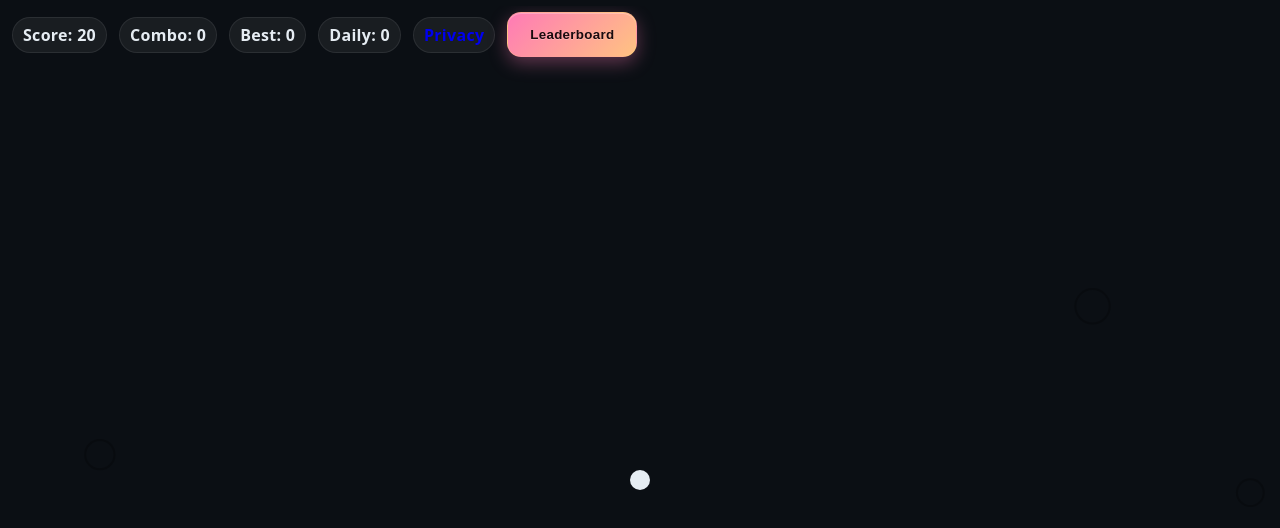
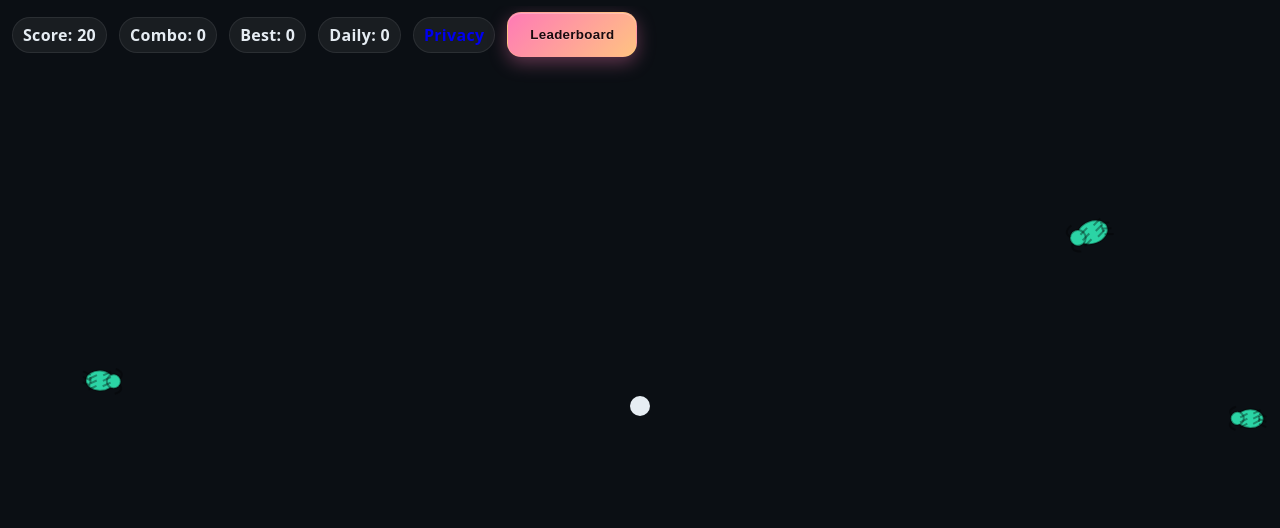
Before and after one commit to alexandremarquesricardo-star/loop_runner_adsense_configurable, a plain HTML site: page index.html in a window 1280 px wide. Both pictures are taken after a click on the button "Play". Drawn offline with Linux system fonts and the light colour scheme.

Commit message:
modified:   index.html

```diff
--- a/index.html
+++ b/index.html
@@ -20,7 +20,7 @@
     });
   </script>
 
-  <!-- Google AdSense -->
+  <!-- Google AdSense (async) -->
   <script async src="https://pagead2.googlesyndication.com/pagead/js/adsbygoogle.js?client=ca-pub-3857946786580406" crossorigin="anonymous"></script>
 
   <!-- Google Funding Choices (CMP) -->
@@ -97,8 +97,8 @@
     @keyframes pop{ 0%{transform:translate(0,0) scale(1);opacity:1} 100%{transform:translate(var(--dx),var(--dy)) scale(.4);opacity:0} }
 
     /* Ads */
-    #ad-top-wrapper { position: fixed; top:0; left:0; right:0; z-index:5; background:#0b0f14; padding:6px 8px 0; }
-    #ad-spacer { height:80px; }
+    #ad-top-wrapper { position: fixed; top:0; left:0; right:0; z-index:5; background:#0b0f14; padding:6px 8px 0; width:100%; }
+    #ad-spacer { height: var(--adH, 72px); }
 
     /* Modal */
     .modal { pointer-events:auto; position: fixed; inset:0; display:none; align-items:center; justify-content:center; z-index:10; }
@@ -112,13 +112,12 @@
 <body>
   <!-- Top Ad (Responsive) -->
   <div id="ad-top-wrapper">
-    <ins class="adsbygoogle"
+    <ins id="ad-top-unit" class="adsbygoogle"
          style="display:block; text-align:center;"
          data-ad-client="ca-pub-3857946786580406"
          data-ad-slot="7067398117"
          data-ad-format="auto"
          data-full-width-responsive="true"></ins>
-    <script>(adsbygoogle = window.adsbygoogle || []).push({});</script>
   </div>
   <div id="ad-spacer"></div>
 
@@ -158,15 +157,14 @@
         <button id="lbClose" class="cta cta--secondary" style="padding:10px 14px;">Close</button>
       </div>
 
-      <!-- In-modal Ad (Responsive) -->
+      <!-- In-modal Ad (Responsive) — load only when shown -->
       <div style="margin: 8px 0;">
-        <ins class="adsbygoogle"
+        <ins id="ad-modal-unit" class="adsbygoogle"
             style="display:block; text-align:center;"
             data-ad-client="ca-pub-3857946786580406"
             data-ad-slot="7067398117"
             data-ad-format="auto"
             data-full-width-responsive="true"></ins>
-        <script>(adsbygoogle = window.adsbygoogle || []).push({});</script>
       </div>
 
       <div class="row" style="margin:8px 0 12px 0; align-items:center;">
@@ -191,11 +189,35 @@
   function resize(){ W=innerWidth|0; H=innerHeight|0; canvas.width=W*DPR; canvas.height=H*DPR; canvas.style.width=W+'px'; canvas.style.height=H+'px'; ctx.setTransform(DPR,0,0,DPR,0,0); }
   addEventListener('resize', resize); resize();
 
+  // Safe Ad init (prevents "availableWidth=0")
+  const topIns = document.getElementById('ad-top-unit');
+  function tryFillTopAd(){
+    if(!topIns) return;
+    const w = topIns.clientWidth;
+    if(w && w > 0){ (window.adsbygoogle=window.adsbygoogle||[]).push({}); return true; }
+    return false;
+  }
+  window.addEventListener('load', ()=>{
+    let ok = tryFillTopAd();
+    if(!ok){
+      const id = setInterval(()=>{ if(tryFillTopAd()) clearInterval(id); }, 200);
+      setTimeout(()=> clearInterval(id), 5000);
+    }
+  });
+
+  // Keep game content from sitting under the ad — auto spacer
+  const spacer = document.getElementById('ad-spacer');
+  if('ResizeObserver' in window){
+    new ResizeObserver(()=>{
+      const h = document.getElementById('ad-top-wrapper').offsetHeight||72;
+      spacer.style.height = h + 'px';
+      document.documentElement.style.setProperty('--adH', h+'px');
+    }).observe(document.getElementById('ad-top-wrapper'));
+  }
+
   const clamp=(v,a,b)=>Math.max(a,Math.min(b,v));
   const dist=(ax,ay,bx,by)=>Math.hypot(ax-bx,ay-by);
-  const now=()=>performance.now();
   const todayKey=()=>new Date().toISOString().slice(0,10);
-
   function mulberry32(a){return function(){let t=a+=0x6D2B79F5;t=Math.imul(t^t>>>15,t|1);t^=t+Math.imul(t^t>>>7,t|61);return((t^t>>>14)>>>0)/4294967296}}
   let seededRand=Math.random; let usingSeed=false;
   function setDailySeed(){ usingSeed=true; seededRand=mulberry32(hashToInt('looprunner:'+todayKey())); }
@@ -210,7 +232,6 @@
   const state={ running:false, paused:false, score:0, combo:0, time:0,
     best:Number(localStorage.getItem('lr_best')||0),
     dailyBest:Number(localStorage.getItem('lr_daily')||0),
-    lastKillAt:0, slowMoUntil:0, hitStopUntil:0, cameraShake:0,
     spawnTimer:0, spawnInterval:1.1, dailyMode:false };
 
   const ui={
@@ -232,22 +253,22 @@
 
   function addParticle(x,y,size=2,life=0.4){ const a=rnd(0,Math.PI*2); const sp=rnd(40,240); particles.push({x,y,vx:Math.cos(a)*sp, vy:Math.sin(a)*sp, life, maxLife:life, size}); }
   function spawnEnemy(){ const m=24; const side=rndi(0,3); let x,y; if(side===0){x=rnd(-m,W+m); y=-m;} else if(side===1){x=W+m; y=rnd(-m,H+m);} else if(side===2){x=rnd(-m,W+m); y=H+m;} else {x=-m; y=rnd(-m,H+m);}
-    const r=rnd(10,18); const speed=rnd(40,90)+Math.min(state.time*4,220); const ang=Math.atan2(player.y-y, player.x-x)+rnd(-0.5,0.5); const vx=Math.cos(ang)*speed, vy=Math.sin(ang)*speed; enemies.push({x,y,r,vx,vy,speed}); }
+    const r=rnd(12,18); const speed=rnd(40,90)+Math.min(state.time*4,220); const ang=Math.atan2(player.y-y, player.x-x)+rnd(-0.5,0.5); const vx=Math.cos(ang)*speed, vy=Math.sin(ang)*speed; enemies.push({x,y,r,vx,vy,speed,ang}); }
 
   let pointer={ x:W/2, y:H/2, down:false };
   function screenToWorld(e){ const rect=canvas.getBoundingClientRect(); return { x:(e.clientX-rect.left), y:(e.clientY-rect.top) }; }
-  function startDashTowards(px,py){ if(player.dashCooldown>0 || state.hitStopUntil>state.time) return; const dx=px-player.x, dy=py-player.y; const len=Math.hypot(dx,dy)||1; const ux=dx/len, uy=dy/len; player.vx=ux*player.maxSpeed; player.vy=uy*player.maxSpeed; player.dashing=true; player.dashCooldown=0.35; player.dashWindup=0.12; beep({freq:220+Math.min(state.combo*22,660), dur:0.06, type:'triangle', vol:0.6}); for(let i=0;i<10;i++) addParticle(player.x,player.y,3,0.25); }
-
+  function startDashTowards(px,py){ if(player.dashCooldown>0) return; const dx=px-player.x, dy=py-player.y; const len=Math.hypot(dx,dy)||1; const ux=dx/len, uy=dy/len; player.vx=ux*player.maxSpeed; player.vy=uy*player.maxSpeed; player.dashing=true; player.dashCooldown=0.35; player.dashWindup=0.12; for(let i=0;i<10;i++) addParticle(player.x,player.y,3,0.25); }
   canvas.addEventListener('pointerdown',(e)=>{ initAudio(); const p=screenToWorld(e); pointer.down=true; pointer.x=p.x; pointer.y=p.y; startDashTowards(pointer.x,pointer.y); });
   canvas.addEventListener('pointermove',(e)=>{ const p=screenToWorld(e); pointer.x=p.x; pointer.y=p.y; });
   canvas.addEventListener('pointerup',()=>{ pointer.down=false; });
-  addEventListener('keydown',(e)=>{ if(e.code==='Space'){ if(!state.running) startGame(); else if(state.paused) togglePause(); } if(e.key.toLowerCase()==='p') togglePause(); const amt=80; if(e.key.startsWith('Arrow')){ let dx=0,dy=0; if(e.key==='ArrowUp') dy=-amt; else if(e.key==='ArrowDown') dy=amt; else if(e.key==='ArrowLeft') dx=-amt; else if(e.key==='ArrowRight') dx=amt; startDashTowards(player.x+dx, player.y+dy); } });
+
+  addEventListener('keydown',(e)=>{ if(e.code==='Space'){ if(!state.running) startGame(); } const amt=80; if(e.key.startsWith('Arrow')){ let dx=0,dy=0; if(e.key==='ArrowUp') dy=-amt; else if(e.key==='ArrowDown') dy=amt; else if(e.key==='ArrowLeft') dx=-amt; else if(e.key==='ArrowRight') dx=amt; startDashTowards(player.x+dx, player.y+dy); } });
 
   const lb={ modal:document.getElementById('lbModal'), close:document.getElementById('lbClose'), modeSel:document.getElementById('lbMode'), info:document.getElementById('lbInfo'), table:document.getElementById('lbTable').querySelector('tbody') };
   function loadLB(key){ try{ return JSON.parse(localStorage.getItem(key)||'[]'); }catch{ return []; } }
   function saveLB(key,arr){ localStorage.setItem(key, JSON.stringify(arr)); }
   function submitScore(){ const name=(ui.nameInput.value||localStorage.getItem('lr_name')||'Player').slice(0,20).trim()||'Player'; localStorage.setItem('lr_name',name); const entry={ name, score: state.score|0, when: Date.now(), mode: state.dailyMode?'daily':'normal', day: todayKey() }; const key = state.dailyMode ? ('lr_lb_daily_'+todayKey()) : 'lr_lb_normal'; const arr=loadLB(key); arr.push(entry); arr.sort((a,b)=>b.score-a.score); saveLB(key, arr.slice(0,20)); }
-  function showLeaderboard(mode){ lb.modal.classList.add('show'); lb.modeSel.value = mode || (state.dailyMode?'daily':'normal'); renderLeaderboard(); }
+  function showLeaderboard(mode){ lb.modal.classList.add('show'); lb.modeSel.value = mode || (state.dailyMode?'daily':'normal'); renderLeaderboard(); maybeFillModalAd(); }
   function hideLeaderboard(){ lb.modal.classList.remove('show'); }
   function renderLeaderboard(){ const mode=lb.modeSel.value; const key = mode==='daily' ? ('lr_lb_daily_'+todayKey()) : 'lr_lb_normal'; const arr=loadLB(key); lb.table.innerHTML=''; lb.info.textContent = mode==='daily' ? `Date: ${todayKey()} (today)` : 'All-time local (this device)'; arr.slice(0,10).forEach((e,i)=>{ const tr=document.createElement('tr'); const when=new Date(e.when).toLocaleString(); tr.innerHTML=`<td>${i+1}</td><td>${escapeHtml(e.name)}</td><td>${e.score}</td><td style="text-align:right;opacity:.8">${when}</td>`; lb.table.appendChild(tr); }); if(arr.length===0){ const tr=document.createElement('tr'); tr.innerHTML='<td colspan="4" style="opacity:.7;">No scores yet. Play a run!</td>'; lb.table.appendChild(tr); }}
   function escapeHtml(s){ return s.replace(/[&<>"]/g, c=>({"&":"&amp;","<":"&lt;",">":"&gt;","\"":"&quot;"}[c])); }
@@ -255,60 +276,89 @@
   lb.modeSel.addEventListener('change', renderLeaderboard);
   document.getElementById('lbBtn').addEventListener('click', ()=> showLeaderboard());
 
-  function startGame(daily=false){ state.running=true; state.paused=false; state.time=0; state.score=0; state.combo=0; state.slowMoUntil=0; state.hitStopUntil=0; state.cameraShake=0; state.spawnTimer=0; state.spawnInterval=1.1; enemies.length=0; particles.length=0; player.x=W/2; player.y=H/2; player.vx=0; player.vy=0; player.dashing=false; player.dashCooldown=0; player.dashWindup=0; ui.score.textContent='Score: 0'; ui.combo.textContent='Combo: 0'; state.dailyMode=daily; usingSeed=false; if(daily) setDailySeed(); ui.overlay.style.display='none'; }
+  // Fill modal ad only when visible (fixes availableWidth=0 on hidden)
+  let modalAdFilled = false;
+  function maybeFillModalAd(){
+    if(modalAdFilled) return;
+    const ins = document.getElementById('ad-modal-unit');
+    if(!ins) return;
+    const w = ins.clientWidth;
+    if(w && w>0){ (window.adsbygoogle=window.adsbygoogle||[]).push({}); modalAdFilled = true; }
+    else { setTimeout(maybeFillModalAd, 200); }
+  }
+
+  function startGame(daily=false){ state.running=true; state.paused=false; state.time=0; state.score=0; state.combo=0; state.spawnTimer=0; state.spawnInterval=1.1; enemies.length=0; particles.length=0; player.x=W/2; player.y=H/2; player.vx=0; player.vy=0; player.dashing=false; player.dashCooldown=0; player.dashWindup=0; ui.score.textContent='Score: 0'; ui.combo.textContent='Combo: 0'; state.dailyMode=daily; usingSeed=false; if(daily) setDailySeed(); ui.overlay.style.display='none'; }
   function gameOver(){ state.running=false; state.paused=false; if(state.dailyMode){ state.dailyBest=Math.max(state.dailyBest, state.score|0); localStorage.setItem('lr_daily', state.dailyBest); ui.daily.textContent = `Daily: ${state.dailyBest}`; } else { state.best=Math.max(state.best, state.score|0); localStorage.setItem('lr_best', state.best); ui.best.textContent = `Best: ${state.best}`; } submitScore(); document.querySelector('#overlay h1').textContent='Game Over'; document.querySelector('#overlay p').innerHTML=`Score: <b>${state.score|0}</b> • Best: <b>${state.dailyMode?state.dailyBest:state.best}</b>`; ui.overlay.style.display='block'; showLeaderboard(state.dailyMode?'daily':'normal'); }
-  function togglePause(){ if(!state.running) return; state.paused=!state.paused; document.querySelector('#overlay h1').textContent = state.paused ? 'Paused' : 'Loop Runner'; document.querySelector('#overlay p').textContent = state.paused ? 'Press P to resume or Space to restart.' : 'Dash through enemies. Click/tap to dash toward the pointer.'; ui.overlay.style.display = state.paused ? 'block' : 'none'; }
-
-  // Fancy button interactions (ripple + sparkles)
-  function addButtonFX(btn){
-    btn.addEventListener('pointerdown', (e)=>{
-      const rect = btn.getBoundingClientRect();
-      // Ripple
-      const r = document.createElement('span');
-      r.className = 'ripple';
-      r.style.left = (e.clientX - rect.left) + 'px';
-      r.style.top  = (e.clientY - rect.top) + 'px';
-      btn.appendChild(r);
-      setTimeout(()=>r.remove(), 650);
-      // Sparkles
-      const colors = ['#ffffff','#f7d07c','#7cfdd6','#ff7ab6'];
-      for(let i=0;i<10;i++){
-        const s = document.createElement('span');
-        s.className = 'spark';
-        const a = Math.random()*Math.PI*2;
-        const d = 30 + Math.random()*36;
-        s.style.left = rect.width/2 + 'px';
-        s.style.top  = rect.height/2 + 'px';
-        s.style.setProperty('--dx', Math.cos(a)*d + 'px');
-        s.style.setProperty('--dy', Math.sin(a)*d + 'px');
-        s.style.background = colors[(Math.random()*colors.length)|0];
-        btn.appendChild(s);
-        setTimeout(()=> s.remove(), 650);
-      }
-    });
-  }
-  addButtonFX(document.getElementById('start'));
-  addButtonFX(document.getElementById('dailyBtn'));
 
   ui.start.addEventListener('click', ()=>{ initAudio(); startGame(false); });
   ui.dailyBtn.addEventListener('click', ()=>{ initAudio(); startGame(true); });
   ui.overlay.style.display='block';
 
-  // Loop
-  let last = now();
-  function loop(){ requestAnimationFrame(loop); const t=now(); let dt=(t-last)/1000; last=t; if(!state.running || state.paused){ render(); return; }
+  let last = performance.now();
+  function loop(){ requestAnimationFrame(loop); const t=performance.now(); let dt=(t-last)/1000; last=t; if(!state.running){ render(); return; }
     state.time += dt; state.score += dt*10; if(((state.score|0)%10)===0) ui.score.textContent=`Score: ${state.score|0}`; update(dt); render(); }
   function update(dt){ state.spawnTimer-=dt; if(state.spawnTimer<=0){ spawnEnemy(); state.spawnTimer=state.spawnInterval; }
     if(player.dashWindup>0){ player.dashWindup-=dt; if(player.dashWindup<=0) player.dashing=false; }
-    const f=Math.exp(-player.friction*dt); player.vx*=f; player.vy*=f; player.x+=player.vx*dt; player.y+=player.vy*dt; player.x=Math.max(8,Math.min(W-8,player.x)); player.y=Math.max(8,Math.min(H-8,player.y)); if(player.dashCooldown>0) player.dashCooldown-=dt;
-    for(let i=0;i<enemies.length;i++){ const e=enemies[i]; const ang=Math.atan2(player.y-e.y, player.x-e.x); e.vx=Math.cos(ang)*e.speed; e.vy=Math.sin(ang)*e.speed; e.x+=e.vx*dt; e.y+=e.vy*dt; const d=Math.hypot(e.x-player.x, e.y-player.y); if(d<e.r+player.r){ if(player.dashing){ enemies.splice(i,1); i--; state.combo+=1; const add = Math.floor(10*Math.pow(1.4, state.combo-1)); state.score += add; ui.combo.textContent=`Combo: ${state.combo}`; ui.score.textContent=`Score: ${state.score|0}`; for(let k=0;k<24;k++) addParticle(e.x,e.y, Math.random()*2+2, Math.random()*0.4+0.2); state.spawnInterval = Math.max(0.35, state.spawnInterval*0.985); } else { gameOver(); break; } } if(e.x<-100||e.x>W+100||e.y<-100||e.y>H+100){ enemies.splice(i,1); i--; } }
+    const f=Math.exp(-player.friction*dt); player.vx*=f; player.vy*=f; player.x+=player.vx*dt; player.y+=player.vy*dt; player.x=clamp(player.x,8,W-8); player.y=clamp(player.y,8,H-8); if(player.dashCooldown>0) player.dashCooldown-=dt;
+    for(let i=0;i<enemies.length;i++){ const e=enemies[i]; const ang=Math.atan2(player.y-e.y, player.x-e.x); e.vx=Math.cos(ang)*e.speed; e.vy=Math.sin(ang)*e.speed; e.ang = Math.atan2(e.vy, e.vx); e.x+=e.vx*dt; e.y+=e.vy*dt;
+      const d=Math.hypot(e.x-player.x, e.y-player.y);
+      if(d<e.r+player.r){ if(player.dashing){ enemies.splice(i,1); i--; state.combo+=1; const add = Math.floor(10*Math.pow(1.4, state.combo-1)); state.score += add; ui.combo.textContent=`Combo: ${state.combo}`; ui.score.textContent=`Score: ${state.score|0}`; for(let k=0;k<24;k++) addParticle(e.x,e.y, Math.random()*2+2, Math.random()*0.4+0.2); } else { gameOver(); break; } }
+      if(e.x<-100||e.x>W+100||e.y<-100||e.y>H+100){ enemies.splice(i,1); i--; }
+    }
     for(let i=0;i<particles.length;i++){ const p=particles[i]; p.life-=dt; p.x+=p.vx*dt; p.y+=p.vy*dt; p.vx*=0.98; p.vy*=0.98; if(p.life<=0){ particles.splice(i,1); i--; } }
   }
+
+  function drawBug(e){
+    ctx.save();
+    ctx.translate(e.x, e.y);
+    ctx.rotate(e.ang||0);
+    // Body
+    ctx.fillStyle = '#2bd4a5';
+    ctx.strokeStyle = 'rgba(0,0,0,0.35)';
+    ctx.lineWidth = 2;
+    ctx.beginPath(); // thorax
+    ctx.ellipse(0, 0, e.r*0.9, e.r*0.65, 0, 0, Math.PI*2);
+    ctx.fill(); ctx.stroke();
+    ctx.beginPath(); // head
+    ctx.ellipse(e.r*0.9, 0, e.r*0.45, e.r*0.45, 0, 0, Math.PI*2);
+    ctx.fill(); ctx.stroke();
+    // Stripe
+    ctx.beginPath();
+    ctx.moveTo(-e.r*0.6, -e.r*0.2);
+    ctx.lineTo(-e.r*0.6, e.r*0.2);
+    ctx.stroke();
+    // Legs
+    for(let i=-1;i<=1;i++){
+      const y = i*e.r*0.35;
+      ctx.beginPath();
+      ctx.moveTo(-e.r*0.6, y);
+      ctx.lineTo(-e.r*1.1, y-3);
+      ctx.moveTo(-e.r*0.2, y);
+      ctx.lineTo(-e.r*0.7, y+4);
+      ctx.moveTo(e.r*0.2, y);
+      ctx.lineTo(e.r*0.7, y-4);
+      ctx.stroke();
+    }
+    // Antennae
+    ctx.beginPath();
+    ctx.moveTo(e.r*1.3, -e.r*0.2);
+    ctx.quadraticCurveTo(e.r*1.6, -e.r*0.6, e.r*1.0, -e.r*0.8);
+    ctx.moveTo(e.r*1.3, e.r*0.2);
+    ctx.quadraticCurveTo(e.r*1.6, e.r*0.6, e.r*1.0, e.r*0.8);
+    ctx.stroke();
+    ctx.restore();
+  }
+
   function render(){ ctx.save(); ctx.clearRect(0,0,W,H);
     for(const p of particles){ const a=Math.max(0, Math.min(1, p.life/p.maxLife)); ctx.globalAlpha=a; ctx.beginPath(); ctx.arc(p.x,p.y,p.size,0,Math.PI*2); ctx.fillStyle='#8fb3ff'; ctx.fill(); ctx.globalAlpha=1; }
-    for(const e of enemies){ ctx.beginPath(); ctx.arc(e.x,e.y,e.r,0,Math.PI*2); ctx.fillStyle='#ff7a7a'; ctx.lineWidth=2; ctx.strokeStyle='rgba(0,0,0,0.25)'; ctx.stroke(); }
+    for(const e of enemies){ drawBug(e); }
     ctx.beginPath(); ctx.arc(player.x,player.y,player.r,0,Math.PI*2); ctx.fillStyle= player.dashing ? '#88ffcc' : '#e6edf3'; ctx.shadowColor = player.dashing ? '#88ffcc' : '#0000'; ctx.shadowBlur = player.dashing ? 12 : 0; ctx.fill(); ctx.restore(); }
-  ui.overlay.style.display = 'block';
+
+  ui.start.addEventListener('click', ()=>{ initAudio(); startGame(false); });
+  ui.dailyBtn.addEventListener('click', ()=>{ initAudio(); startGame(true); });
+  ui.overlay.style.display='block';
+
+  lb.modal.addEventListener('click', (e)=>{ if(e.target===lb.modal) lb.modal.classList.remove('show'); });
   loop();
 })();
 </script>
```
